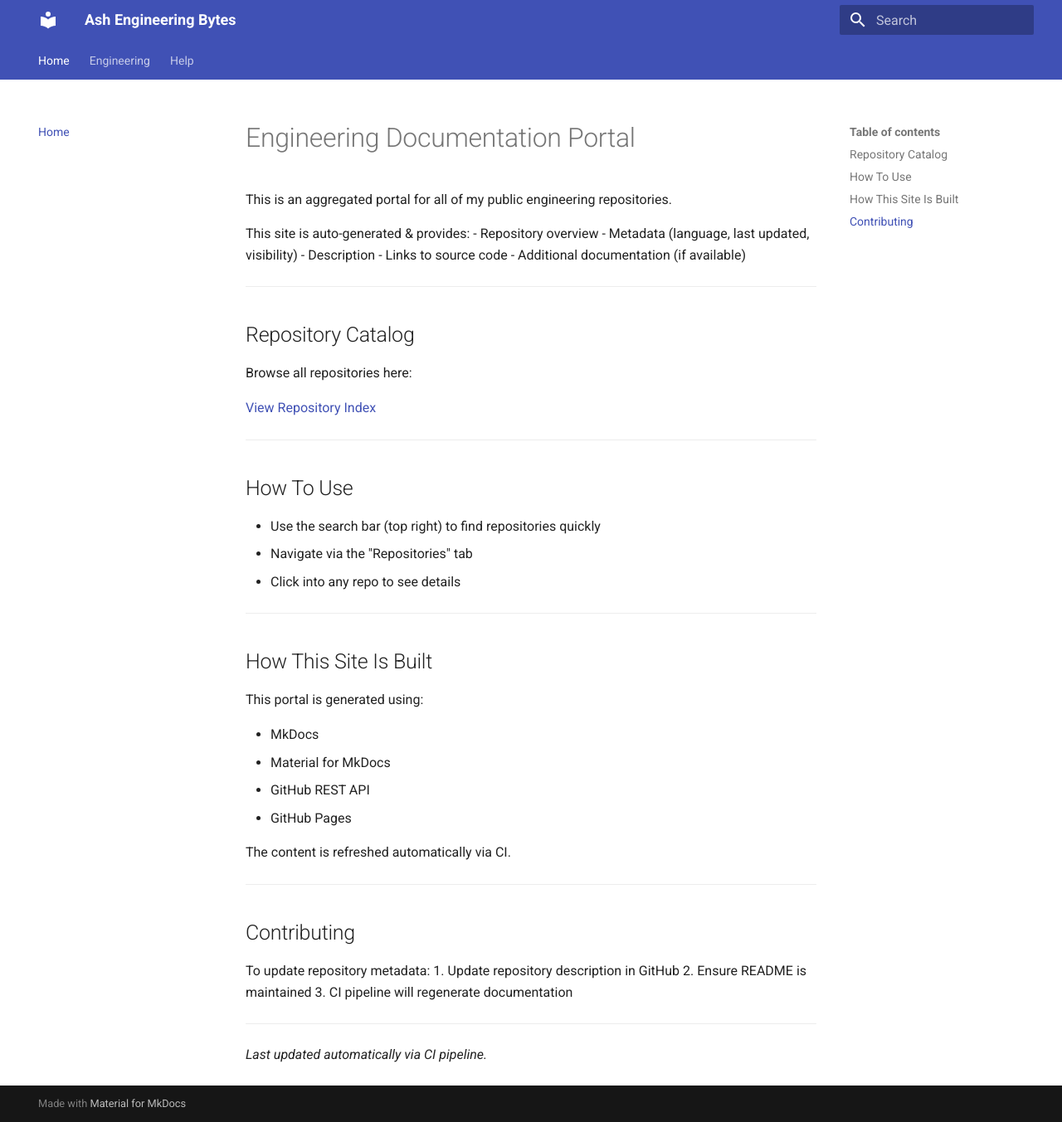
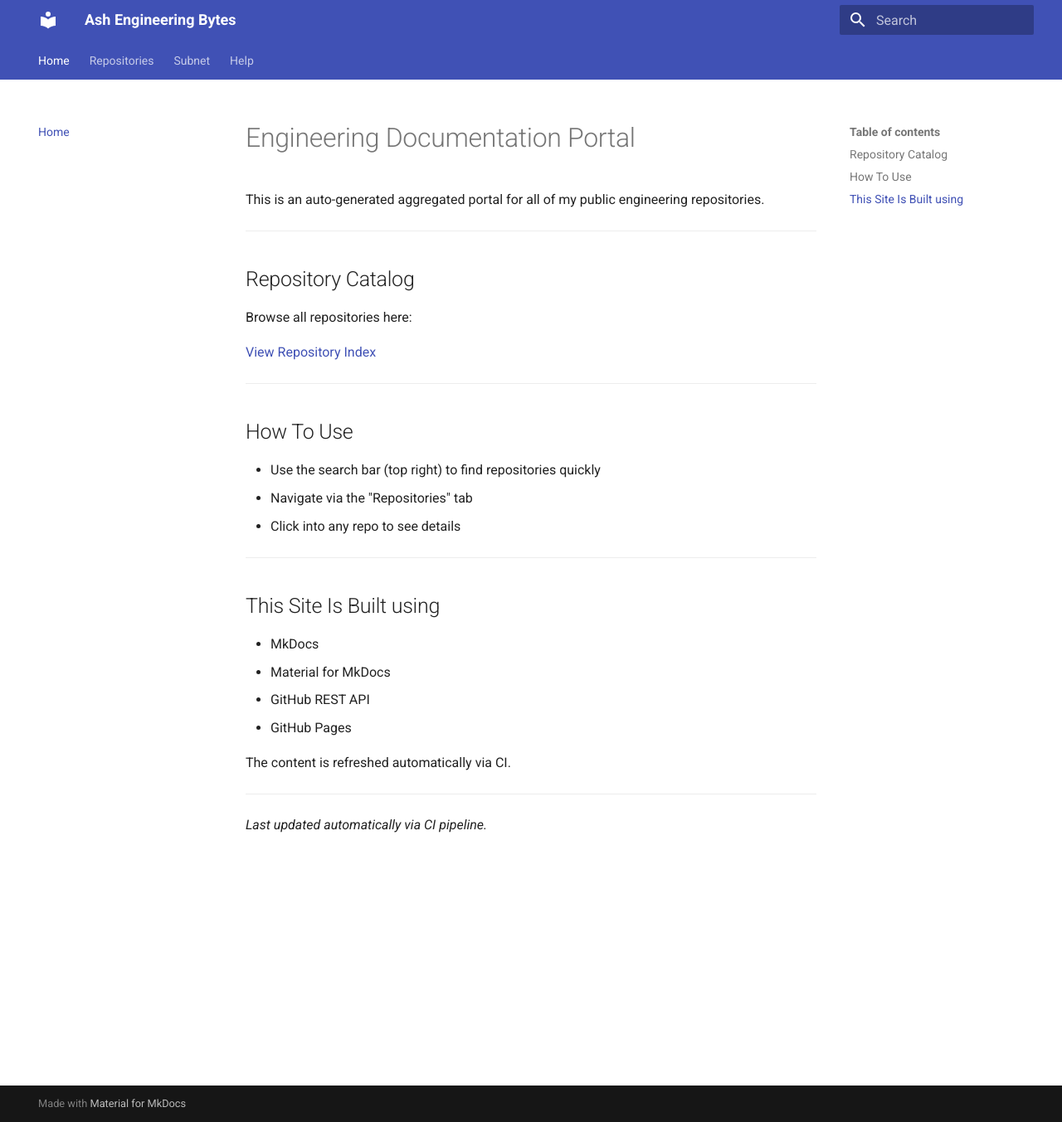
Before and after one commit to msashish/auto-doco, an MkDocs documentation site: the page built from docs/index.md, in a window 1280 px wide and 1353 px high. Shown: the whole window at 83% size. Built offline with MkDocs 1.6.1 and Material for MkDocs 9.7.7, drawn with Linux system fonts in a browser that asks for light colours.

Commit message:
Simplify mkdocs.yml

```diff
--- a/docs/index.md
+++ b/docs/index.md
@@ -1,13 +1,6 @@
 # Engineering Documentation Portal
 
-This is an aggregated portal for all of my public engineering repositories.
-
-This site is auto-generated & provides:
-- Repository overview
-- Metadata (language, last updated, visibility)
-- Description
-- Links to source code
-- Additional documentation (if available)
+This is an auto-generated aggregated portal for all of my public engineering repositories.
 
 ---
 
@@ -27,9 +20,7 @@ This site is auto-generated & provides:
 
 ---
 
-## How This Site Is Built
-
-This portal is generated using:
+## This Site Is Built using
 
 - MkDocs
 - Material for MkDocs
@@ -40,13 +31,4 @@ The content is refreshed automatically via CI.
 
 ---
 
-## Contributing
-
-To update repository metadata:
-1. Update repository description in GitHub
-2. Ensure README is maintained
-3. CI pipeline will regenerate documentation
-
----
-
 _Last updated automatically via CI pipeline._
--- a/mkdocs.yml
+++ b/mkdocs.yml
@@ -32,8 +32,6 @@ markdown_extensions:
 
 nav:
   - Home: index.md
-  - Engineering:
-      - Repositories: repos.md
-      - Subnet: subnet.md
-  - Help:
-      - mkdocs: mkdocs.md
+  - Repositories: repos.md
+  - Subnet: subnet.md
+  - Help: mkdocs.md
```
